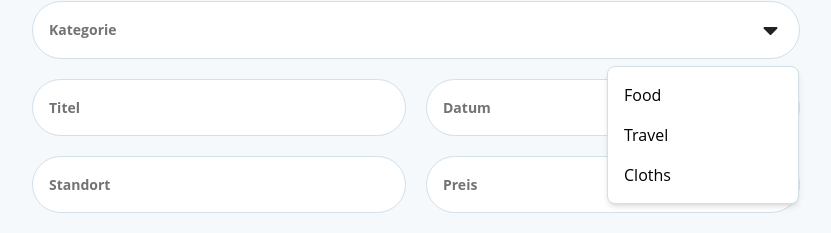
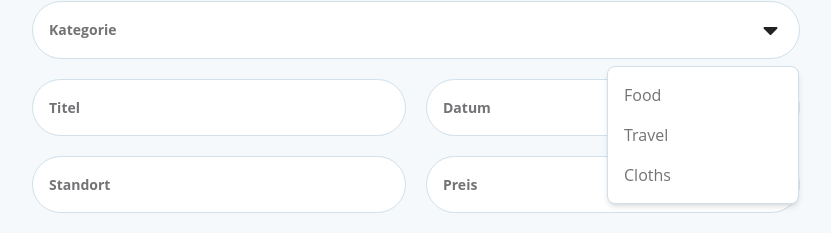
Before and after one commit to BimlaJain/react-jugendapp, a React (Create React App) app: page / in a window 1280 px wide. Both pictures are taken after a click on the picture 994 px from the left and 423 px from the top of the page. Shown: the part 393-626 px from the top of the page, without its empty margins (224-1055 px from the left). Built offline with nearby package versions, Linux system fonts and the light colour scheme.

Commit message:
change placeholder color

```diff
--- a/src/components/Events.jsx
+++ b/src/components/Events.jsx
@@ -64,14 +64,14 @@ const FormValidation = () => {
                             <input type="file" id="imageInput" accept="image/*" className="hidden" multiple onChange={handleImageChange} />
                         </div>
                         <div className="flex py-4 px-4 max-sm:py-3 rounded-[30px] border-lightgray border bg-white sm:mb-5 mb-3 relative">
-                            <input className="w-full outline-none text-sm font-bold placeholder-gray" type="text" required name="category" placeholder="Kategorie" value={formData.category} onChange={handleChange} />
+                            <input className="w-full outline-none text-sm font-bold placeholder:text-gray text-gray" type="text" required name="category" placeholder="Kategorie" value={formData.category} onChange={handleChange} />
                             <img className="rounded-[20px] max-w-[96px] cursor-pointer" src="./assets/images/svg/arrow.svg" alt="dropdown arrow" onClick={toggleDropdown} />
                             {showDropdown && (
-                                <div className="absolute top-full right-0 placeholder-gray mt-2 w-48 bg-white border border-lightgray rounded-lg shadow-md">
+                                <div className="absolute top-full right-0 placeholder:text-gray mt-2 w-48 bg-white border border-lightgray rounded-lg shadow-md">
                                     <ul className="list-none p-2">
-                                        <li className="p-2 cursor-pointer" onClick={() => { setFormData({ ...formData, category: "Food" }); setShowDropdown(false); }}>Food </li>
-                                        <li className="p-2 cursor-pointer" onClick={() => { setFormData({ ...formData, category: "Travel" }); setShowDropdown(false); }} > Travel </li>
-                                        <li className="p-2 cursor-pointer" onClick={() => { setFormData({ ...formData, category: "Cloths" }); setShowDropdown(false); }} > Cloths </li>
+                                        <li className="p-2 cursor-pointer text-gray" onClick={() => { setFormData({ ...formData, category: "Food" }); setShowDropdown(false); }}>Food </li>
+                                        <li className="p-2 cursor-pointer text-gray" onClick={() => { setFormData({ ...formData, category: "Travel" }); setShowDropdown(false); }} > Travel </li>
+                                        <li className="p-2 cursor-pointer text-gray" onClick={() => { setFormData({ ...formData, category: "Cloths" }); setShowDropdown(false); }} > Cloths </li>
                                     </ul>
                                 </div>
                             )}
```
